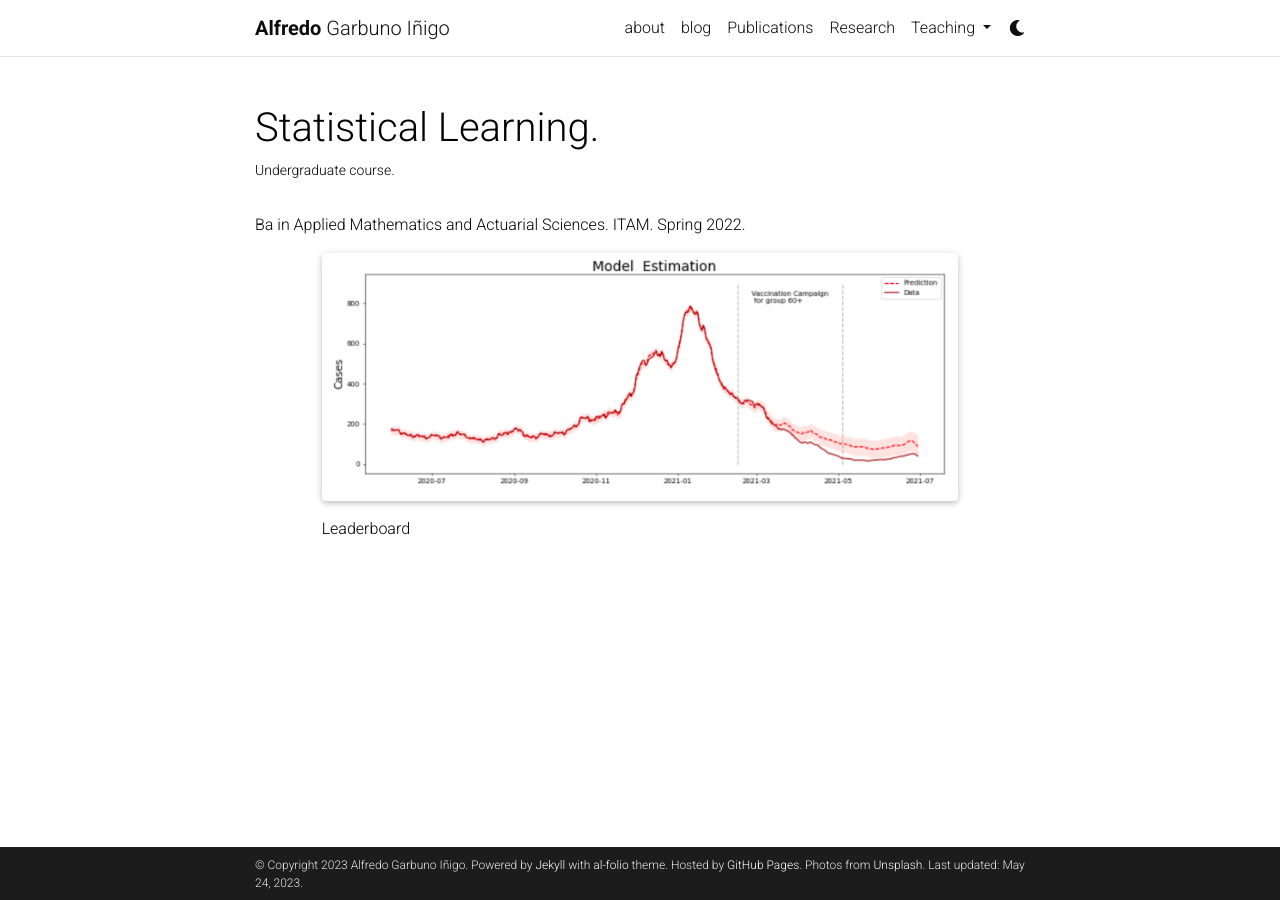
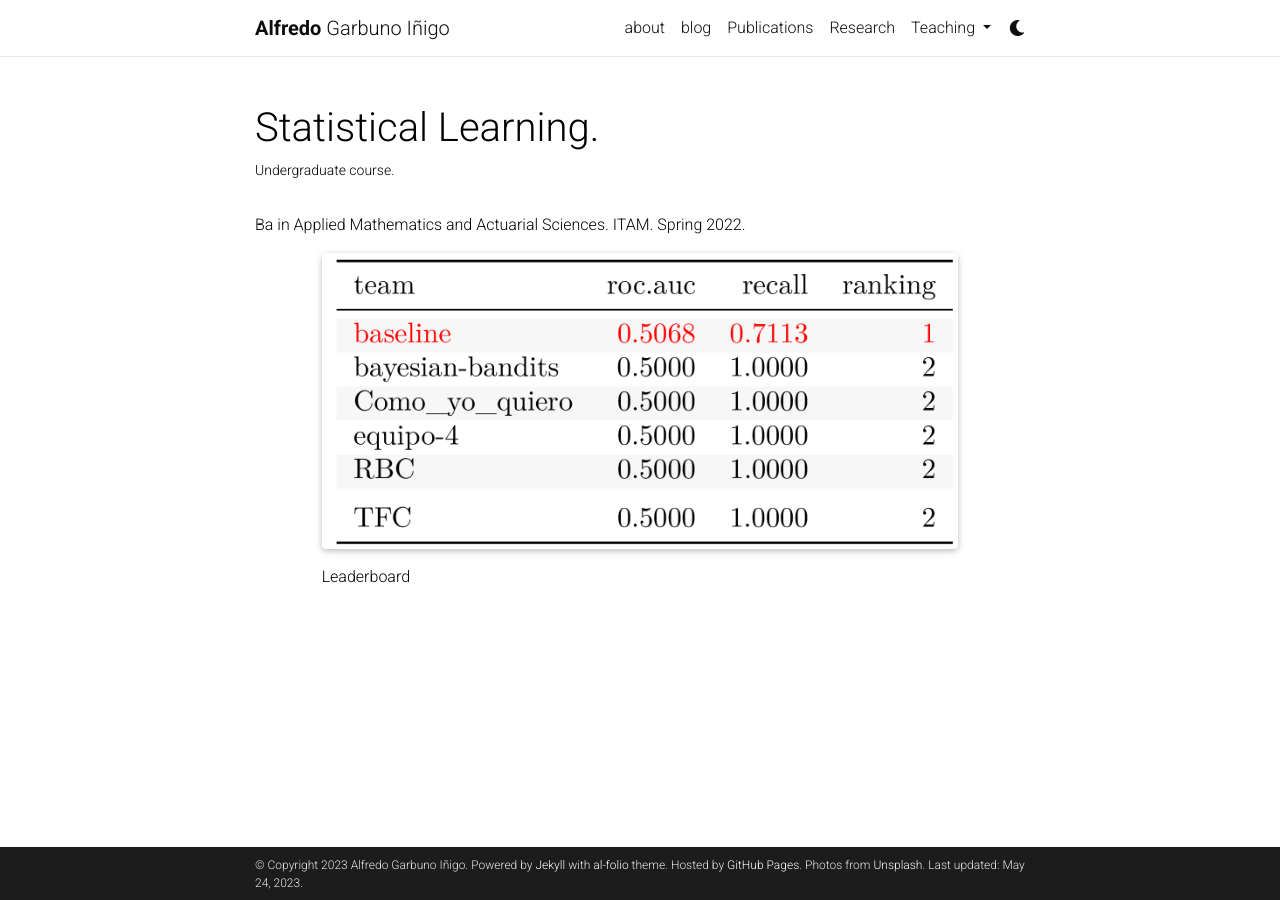
Before and after one commit to agarbuno/agarbuno.github.io, a Jekyll site: the page built from _projects/courses/aprendizaje.md, in a window 1280 px wide. Built offline with Jekyll 4.4.1, drawn with Linux system fonts in a browser that asks for light colours; nearby versions of some CDN libraries; full-size pictures stand in for the smaller copies a plugin makes; comment, search, counter and statistics services are not loaded; a style sheet for code colours, icons or effects is not loaded.

Commit message:
updates image for leaderboard

```diff
--- a/_projects/courses/aprendizaje.md
+++ b/_projects/courses/aprendizaje.md
@@ -13,7 +13,7 @@
     <div class="col-sm-1 mt-3 mt-md-0">
     </div>
     <div class="col-sm-10 mt-3 mt-md-0">
-        {% include figure.html path="assets/img/blogimg/vaccines/bsts.png" class="img-fluid rounded z-depth-1" zoomable=true%}
+        {% include figure.html path="assets/img/courseimg/leaderboard.png" class="img-fluid rounded z-depth-1" zoomable=true%}
         Leaderboard
     </div>
     <div class="col-sm-1 mt-3 mt-md-0">
```
